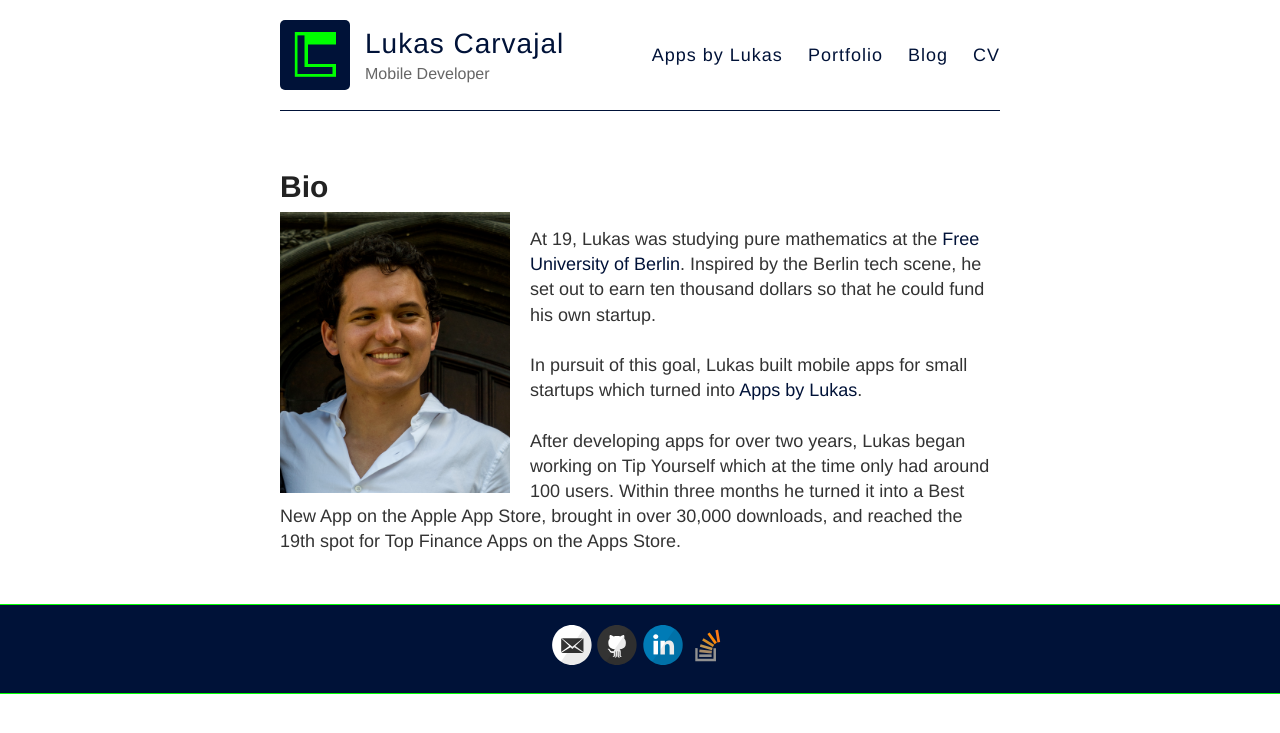
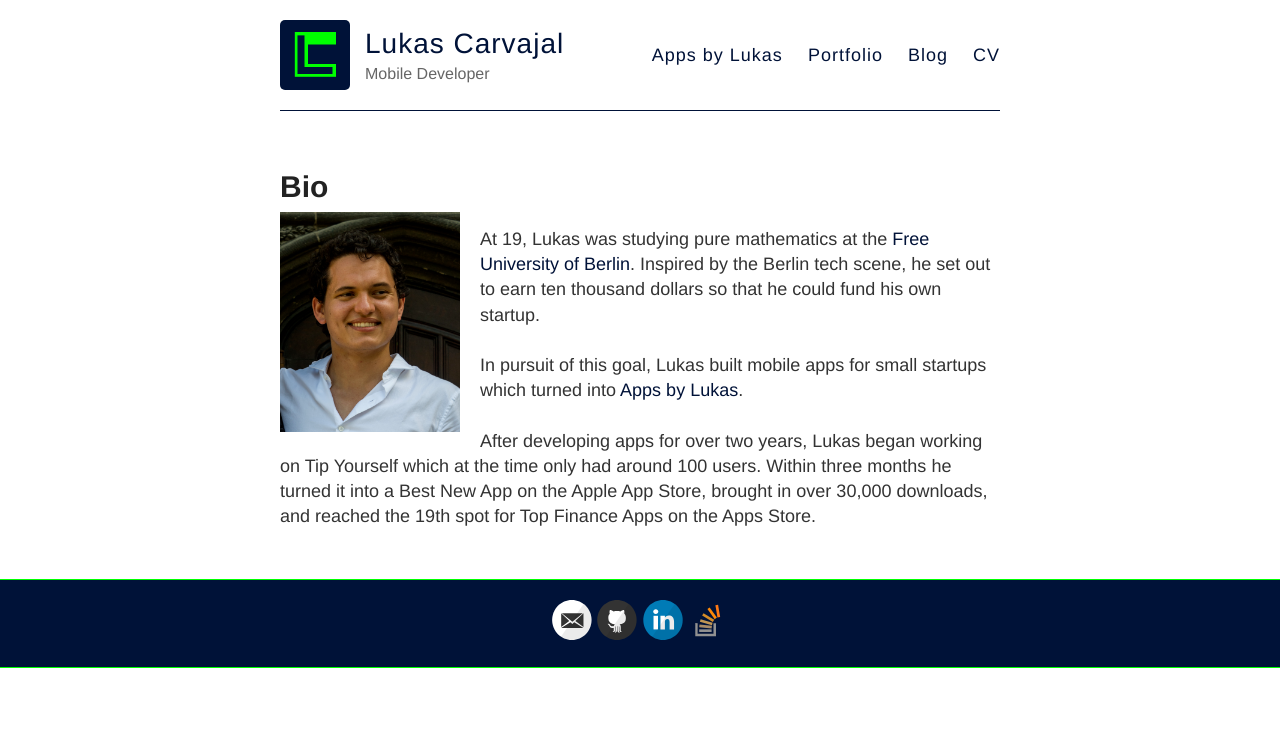
Before and after one commit to Lcarvajal/Lcarvajal.github.io, a Jekyll site: the page built from index.html, in a window 1280 px wide. Shown: the top 733 px of the page. Built offline with Jekyll 4.4.1, drawn with Linux system fonts in a browser that asks for light colours.

```diff
--- a/index.html
+++ b/index.html
@@ -5,7 +5,7 @@
 
 <h1>Bio</h1>
 
-<img src="../images/lukas-carvajal.png" class="img-responsive" style="display:inline; padding-right: 20px; float:left;" width=250/>
+<img src="../images/lukas-carvajal.png" class="img-responsive" style="display:inline; padding-right: 20px; float:left;" width=200/>
 <p>
 	At 19, Lukas was studying pure mathematics at the <a href="http://appsbylukas.com">Free University of Berlin</a>.
 
```
